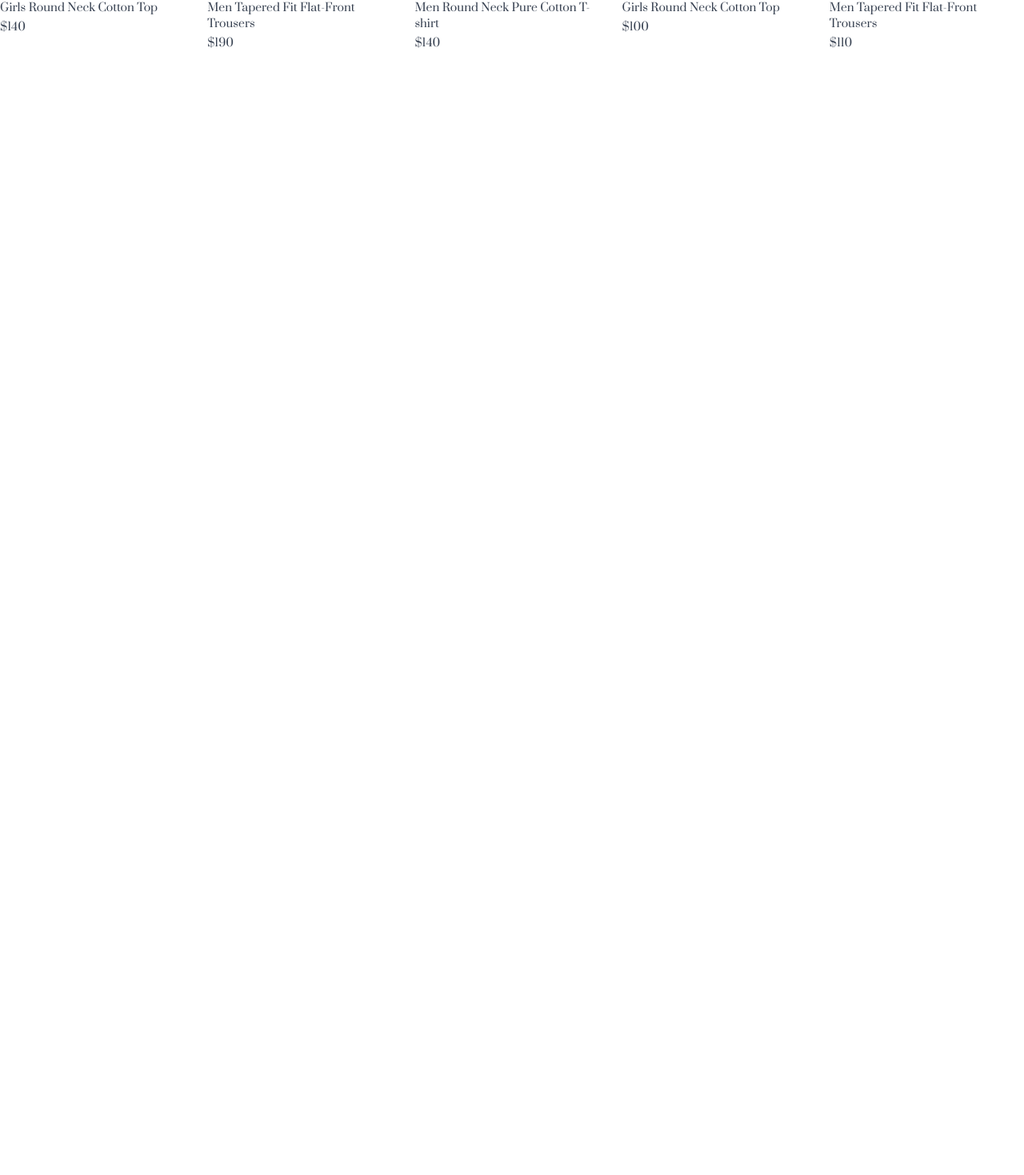
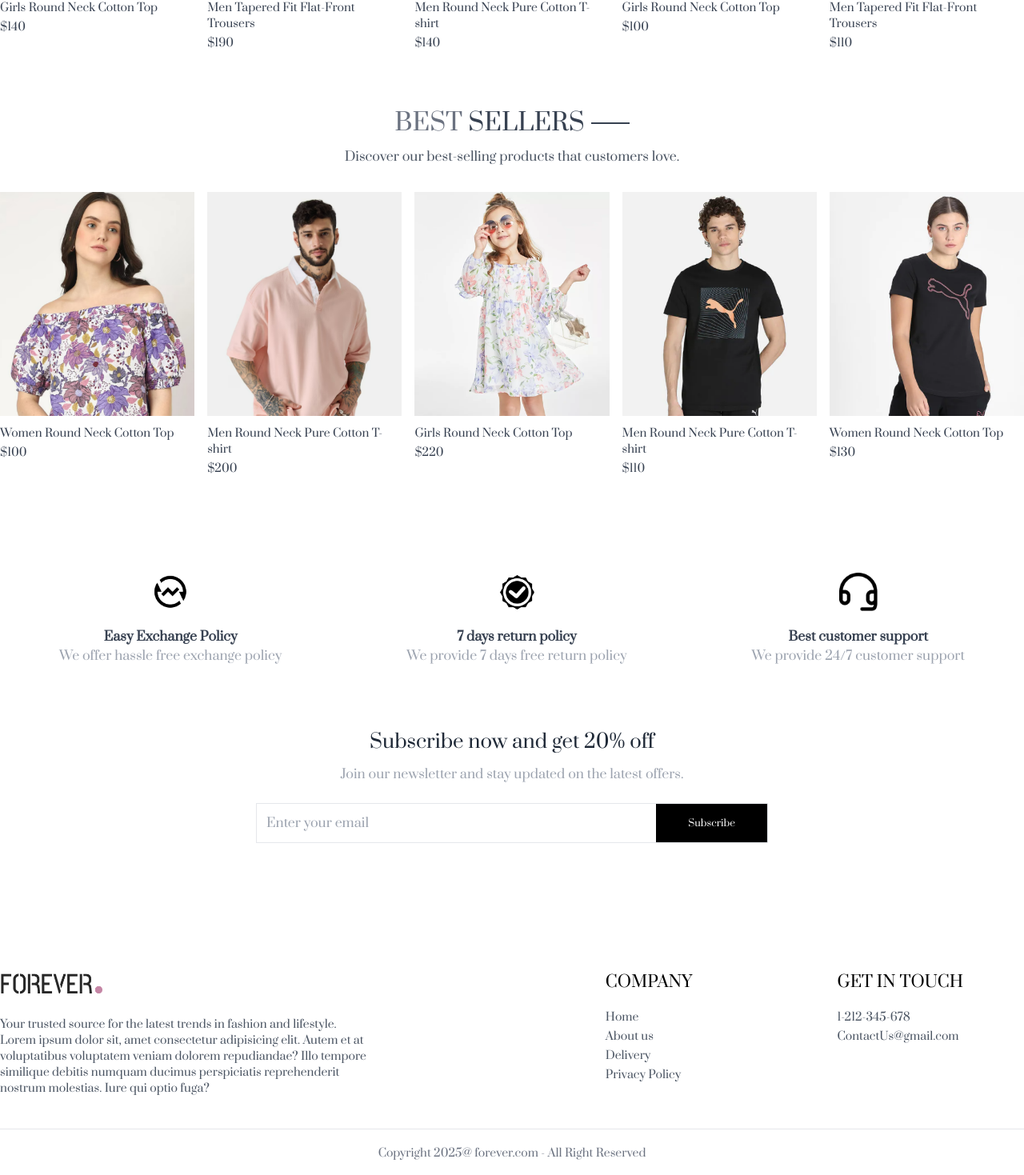
Before and after one commit to Thanh14013/E-commerce, a React (Vite) app in the folder frontend/: page / in a window 1280 px wide. Shown: the part 1404-2873 px from the top of the page at 80% size. Before the commit the page ends 1468 px from the top, so only its background shows below. Built offline with nearby package versions, Linux system fonts and the light colour scheme.

Commit message:
Footer and policy update

```diff
--- a/frontend/src/App.jsx
+++ b/frontend/src/App.jsx
@@ -10,6 +10,7 @@
 import PlaceOrder from './pages/PlaceOrder'
 import Orders from './pages/Orders'
 import Navbar from './components/Navbar'
+import Footer from './components/Footer'
 
 const App = () => {
   return (
@@ -26,6 +27,7 @@
         <Route path='/place-order' element={<PlaceOrder/>} />
         <Route path='/orders' element={<Orders/>} />
       </Routes>
+      <Footer />
     </div>
   )
 }
--- /dev/null
+++ b/frontend/src/components/BestSeller.jsx
@@ -0,0 +1,35 @@
+import React,{useContext, useState, useEffect} from 'react';
+import Title from './Title';
+import { ShopContext } from '../context/ShopContext';
+import ProductItem from './ProductItem';
+
+const BestSeller = () => {
+    const {products} = useContext(ShopContext);
+    const [bestSellers, setBestSellers] = useState([]);
+
+    useEffect(() => {
+        const filtered = products.filter(item => item.bestseller);
+        setBestSellers(filtered.slice(0, 5));
+    }, []);
+
+  return (
+    <div className='my-10'>
+        <div className="text-center text-3xl py-8">
+            <Title text1={"BEST"} text2={"SELLERS"} />
+            <p className="w-3/4 m-auto text-sx sm:text-sm md:text-base text-gray-600">
+                Discover our best-selling products that customers love.
+            </p>
+        </div>
+
+        <div className="grid grid-cols-2 sm:grid-cols-3 md:grid-cols-4 lg:grid-cols-5 gap-4 gap-y-6">
+            {
+                bestSellers.map((item,index) => (
+                    <ProductItem key={index} id={item._id} image={item.image} name={item.name} price={item.price} />
+                ))
+            }
+        </div>
+    </div>
+  )
+}
+
+export default BestSeller
--- /dev/null
+++ b/frontend/src/components/Footer.jsx
@@ -0,0 +1,45 @@
+import React from 'react'
+import { assets } from '../assets/assets'
+
+const Footer = () => {
+  return (
+    <div>
+        <div className='flex flex-col sm:grid grid-cols-[3fr_1fr_1fr] gap-14 my-10 mt-40 text-sm'>
+
+            <div>
+                <img src={assets.logo} className='mb-5 w-32' alt="" />
+                <p className="w-full md:w-2/3 text-gray-600">
+                    Your trusted source for the latest trends in fashion and lifestyle.
+                    Lorem ipsum dolor sit, amet consectetur adipisicing elit. Autem et at voluptatibus voluptatem veniam dolorem repudiandae? Illo tempore similique debitis numquam ducimus perspiciatis reprehenderit nostrum molestias. Iure qui optio fuga?
+                </p>
+            </div>
+
+            <div>
+                <p className="text-xl font-medium mb-5">COMPANY</p>
+                <ul className='flex flex-col gap-1 text-gray-600'>
+                    <li>Home</li>
+                    <li>About us</li>
+                    <li>Delivery</li>
+                    <li>Privacy Policy</li>
+                </ul>
+            </div>
+
+            <div>
+                <p className="text-xl font-medium mb-5">GET IN TOUCH</p>
+                <ul className="flex flex-col gap-1 text-gray-600">
+                    <li>1-212-345-678</li>
+                    <li>ContactUs@gmail.com</li>
+                </ul>
+            </div>
+        </div>
+
+        <div>
+            <hr />
+            <p className="py-5 text-sm text-center text-gray-500">Copyright 2025@ forever.com - All Right Reserved</p>
+        </div>
+
+    </div>
+  )
+}
+
+export default Footer
--- /dev/null
+++ b/frontend/src/components/NewsLetterBox.jsx
@@ -0,0 +1,20 @@
+import React from 'react'
+
+const NewsLetterBox = () => {
+
+    const onSubmitHandle =(event) =>{
+        event.preventDefault();
+    }
+  return (
+    <div className='text-center'>
+        <p className='text-2xl font-medium text-gray-800'>Subscribe now and get 20% off</p>
+        <p className="text-gray-400 mt-3">Join our newsletter and stay updated on the latest offers.</p>
+        <form onSubmit={onSubmitHandle} className="w-full sm:w-1/2 flex items-center gap-3 mx-auto my-6 border pl-3">
+            <input type="email" placeholder="Enter your email" className="w-full sm:flex-1 outline-none" required />
+            <button type="submit" className="bg-black text-white text-xs px-10 py-4">Subscribe</button>
+        </form>
+    </div>
+  )
+}
+
+export default NewsLetterBox
--- /dev/null
+++ b/frontend/src/components/OurPolicy.jsx
@@ -0,0 +1,29 @@
+import React from 'react'
+import { assets } from '../assets/assets'
+
+const OurPolicy = () => {
+  return (
+    <div className='flex flex-col sm:flex-row justify-around gap-12 sm:gap-2 text-center py-20 text-xs sm:text-sm md:text-base text-gray-700'>
+
+        <div>
+            <img src={assets.exchange_icon} className='w-12 m-auto mb-5' alt="" />
+            <p className="font-semibold">Easy Exchange Policy</p>
+            <p className='text-gray-400'>We offer hassle free exchange policy</p>
+        </div>
+
+         <div>
+            <img src={assets.quality_icon} className='w-12 m-auto mb-5' alt="" />
+            <p className="font-semibold">7 days return policy</p>
+            <p className='text-gray-400'>We provide 7 days free return policy</p>
+        </div>
+
+         <div>
+            <img src={assets.support_img} className='w-12 m-auto mb-5' alt="" />
+            <p className="font-semibold">Best customer support</p>
+            <p className='text-gray-400'>We provide 24/7 customer support</p>
+        </div>
+    </div>
+  )
+}
+
+export default OurPolicy
--- a/frontend/src/pages/Home.jsx
+++ b/frontend/src/pages/Home.jsx
@@ -1,12 +1,18 @@
 import React from 'react'
 import Hero from '../components/Hero'
 import LatestCollection from '../components/LatestCollection'
+import BestSeller from '../components/BestSeller'
+import OurPolicy from '../components/OurPolicy'
+import NewsLetterBox from '../components/NewsLetterBox'
 
 const Home = () => {
   return (
     <div>
       <Hero />
       <LatestCollection />
+      <BestSeller />
+      <OurPolicy />
+      <NewsLetterBox />
     </div>
   )
 }
```
